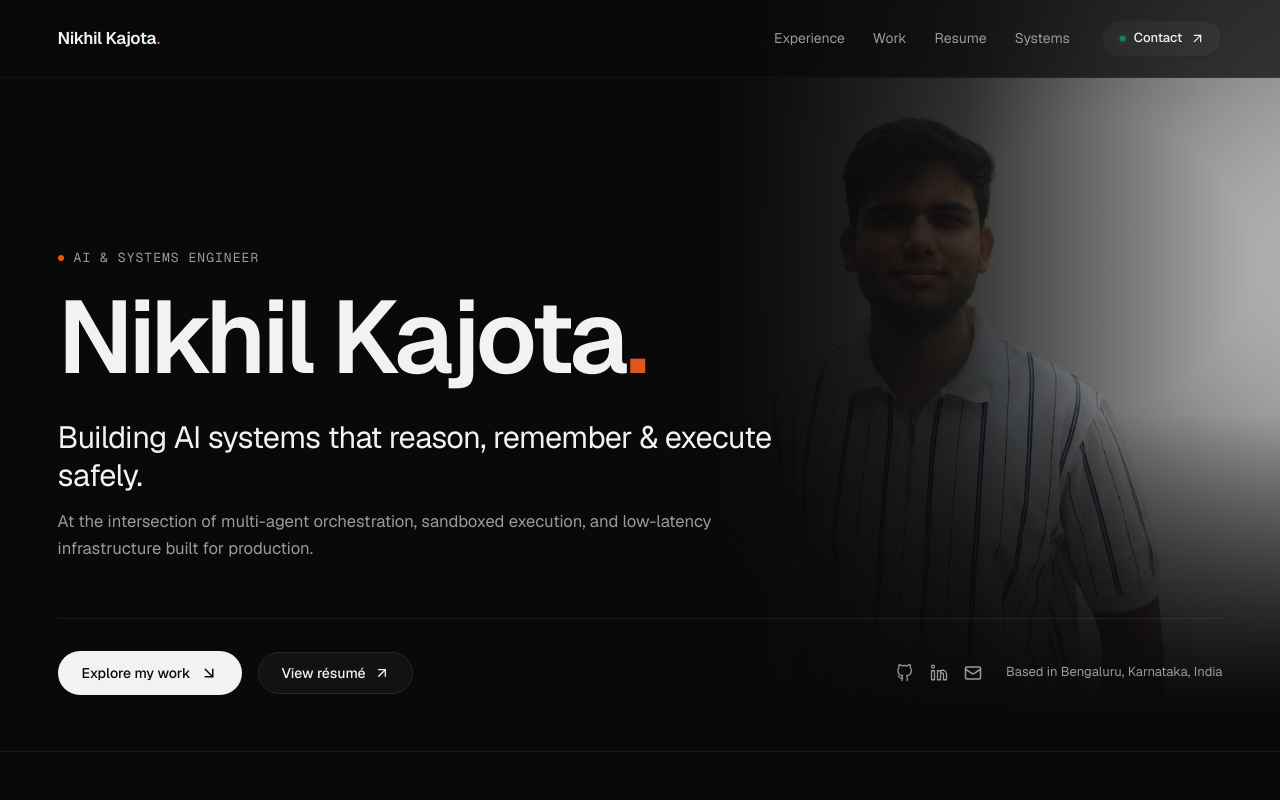
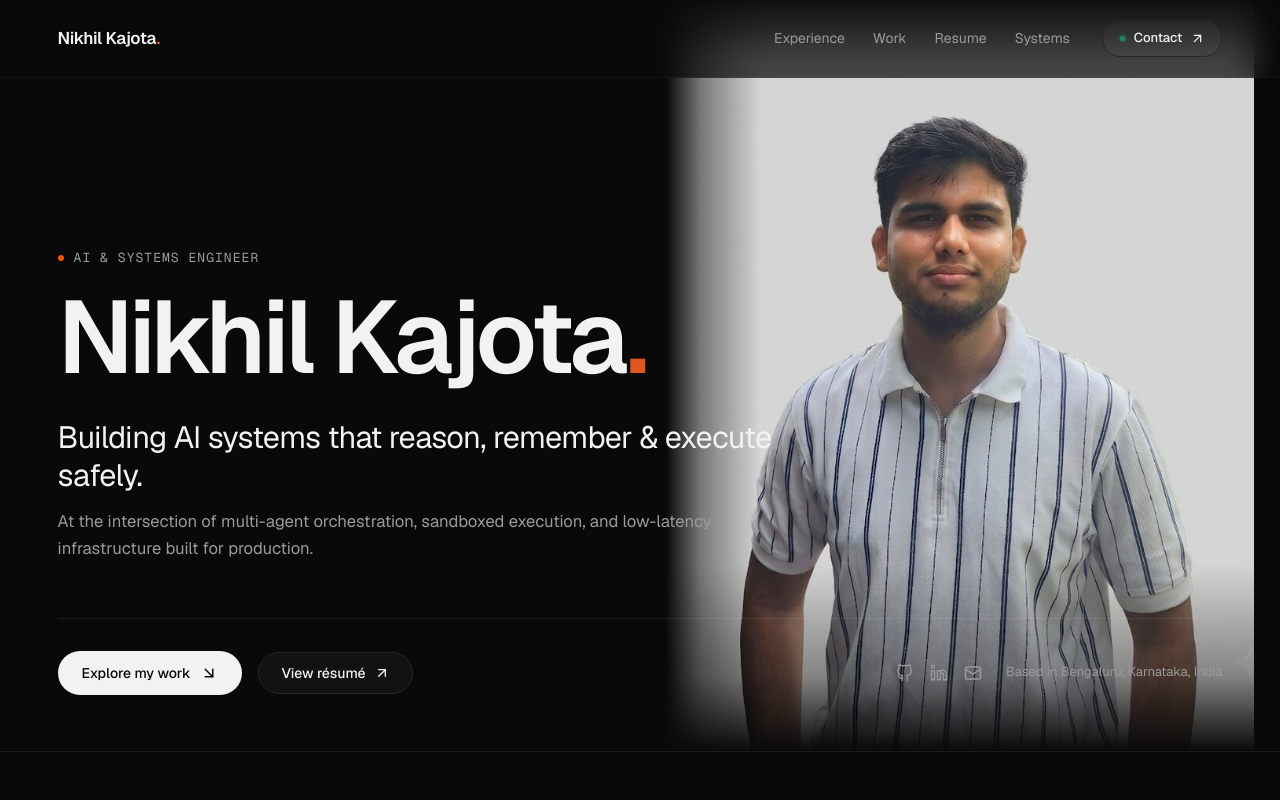
Before and after one commit to Nikhilkajota03/portfolio, a React (Vite) app: page / in a window 1280 px wide. Shown: the top 800 px of the page. Built offline with nearby package versions, Linux system fonts and the light colour scheme; the HTML template or start-up script is replaced by a standard one.

Commit message:
style: shift hero portrait to the right and remove heavy left shadow for full visibility

```diff
--- a/src/index.css
+++ b/src/index.css
@@ -330,8 +330,8 @@ ul, ol {
 .hero-portrait-lens {
   position: absolute;
   top: 0;
-  right: 0;
-  width: 55%;
+  right: 2%;
+  width: 46%;
   height: 100%;
   pointer-events: none;
   z-index: 1;
@@ -344,17 +344,32 @@ ul, ol {
   width: 100%;
   height: 100%;
   object-fit: cover;
-  object-position: center 20%;
-  opacity: 0.85;
-  filter: contrast(1.05) brightness(0.95);
+  object-position: center 15%;
+  opacity: 0.95;
+  filter: contrast(1.02) brightness(1.0);
 }
 
 .hero-portrait-shade {
   position: absolute;
   inset: 0;
-  background: radial-gradient(circle at 75% 35%, transparent 20%, rgba(9, 9, 9, 0.45) 55%, #090909 85%),
-              linear-gradient(to right, #090909 20%, rgba(9, 9, 9, 0.75) 55%, transparent 100%),
-              linear-gradient(to top, #090909 5%, transparent 45%);
+  background: linear-gradient(to right, #090909 0%, rgba(9, 9, 9, 0.45) 6%, transparent 16%),
+              linear-gradient(to top, #090909 0%, rgba(9, 9, 9, 0.4) 10%, transparent 25%),
+              linear-gradient(to bottom, #090909 0%, transparent 8%);
+}
+
+@media (max-width: 1200px) {
+  .hero-portrait-lens {
+    width: 50%;
+    right: 0;
+  }
+}
+
+@media (max-width: 820px) {
+  .hero-portrait-lens {
+    width: 100%;
+    right: 0;
+    opacity: 0.28;
+  }
 }
 
 .hero-content {
```
